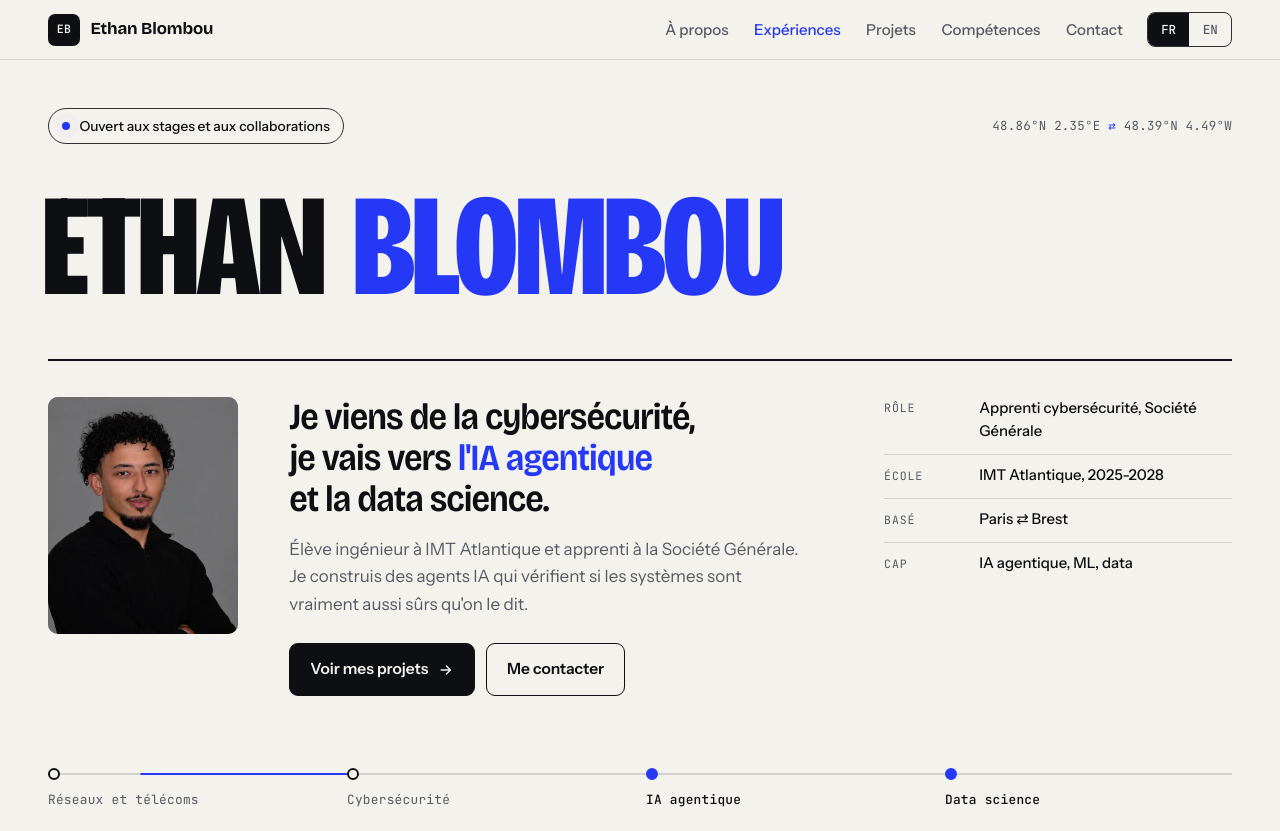
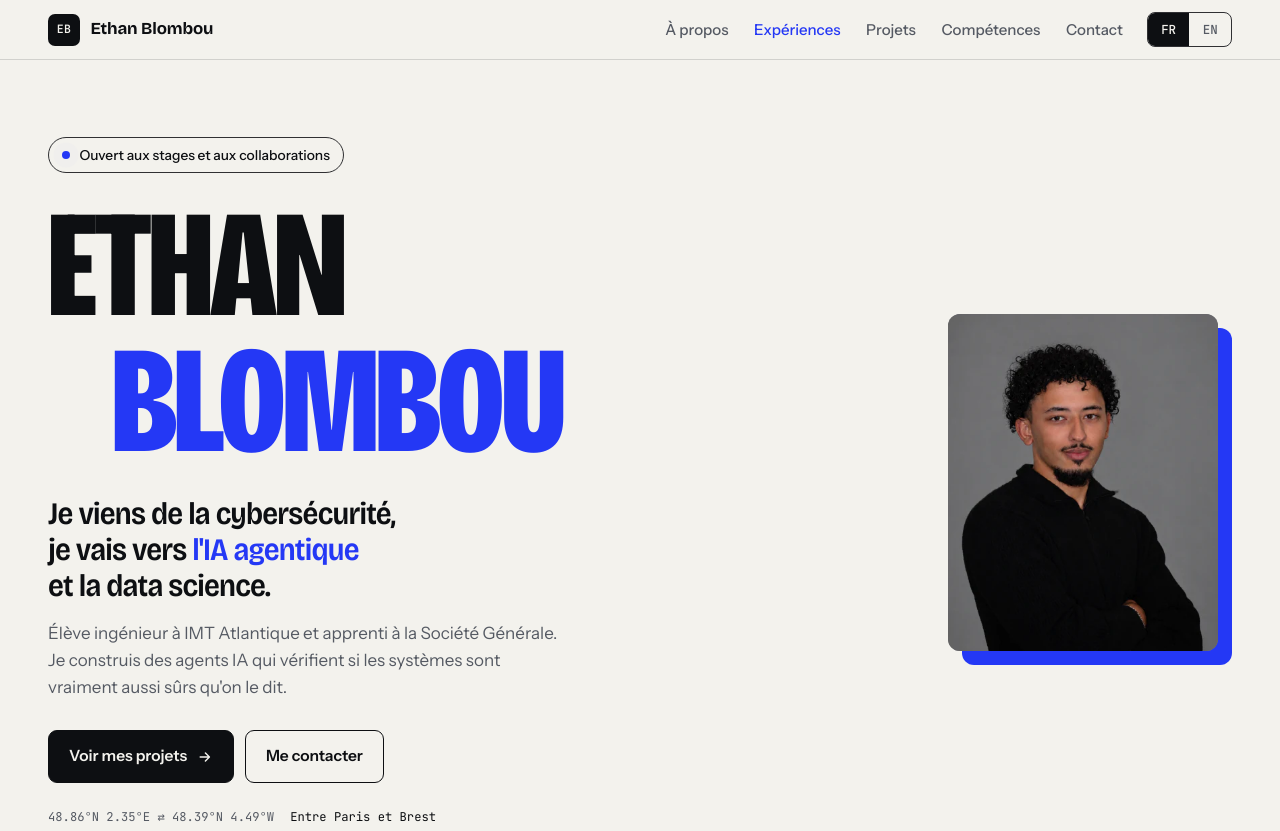
Before and after one commit to BuildRunnerFr/BuildRunnerFr.github.io, a plain HTML site: page index.html in a window 1280 px wide. Shown: the top 831 px of the page. Drawn offline with Linux system fonts and the light colour scheme.

Commit message:
Accueil : retour à la composition texte à gauche, photo à droite

```diff
--- a/assets/css/style.css
+++ b/assets/css/style.css
@@ -173,8 +173,10 @@ button { font: inherit; color: inherit; }
 
 /* ---------- Accueil ---------- */
 
-.hero { padding-block: clamp(1.75rem, 4vw, 3rem) clamp(3rem, 7vw, 5.5rem); }
-.hero__top { display: flex; flex-wrap: wrap; align-items: center; justify-content: space-between; gap: 0.75rem 1.5rem; }
+.hero { padding-block: clamp(2.5rem, 6vw, 5rem) clamp(3rem, 7vw, 5.5rem); }
+.hero__grid { display: grid; gap: clamp(2.5rem, 6vw, 4rem); align-items: center; }
+@media (min-width: 900px) { .hero__grid { grid-template-columns: minmax(0, 1fr) auto; } }
+
 .badge {
   display: inline-flex; align-items: center; gap: 0.6rem;
   padding: 0.38rem 0.8rem; border: 1px solid var(--line-strong); border-radius: 999px;
@@ -186,60 +188,39 @@ button { font: inherit; color: inherit; }
   animation: ping 2.6s ease-out infinite;
 }
 @keyframes ping { 0% { transform: scale(1); opacity: 0.6; } 75%, 100% { transform: scale(3.2); opacity: 0; } }
-.hero__coords { font-family: var(--mono); font-size: 0.78rem; color: var(--muted); letter-spacing: 0.02em; }
-.hero__coords span { color: var(--blue); }
 
 .hero__name {
   font-family: var(--display); font-weight: 800; font-stretch: 75%;
-  font-size: clamp(4rem, 21vw, 9rem); line-height: 0.84; letter-spacing: -0.02em;
-  margin: clamp(1.25rem, 3vw, 2.25rem) 0 clamp(1.75rem, 4vw, 3rem) -0.04em;
-  text-transform: uppercase;
+  font-size: clamp(4rem, 12.5vw, 9.5rem); line-height: 0.84; letter-spacing: -0.02em;
+  margin: 1.4rem 0 1.7rem; text-transform: uppercase;
 }
 .hero__name .line { display: block; overflow: hidden; padding-block: 0.04em 0.02em; }
 .hero__name .line > span { display: block; }
-.hero__name .line:last-child { color: var(--blue); }
-@media (min-width: 900px) {
-  .hero__name { display: flex; gap: 0.2em; font-size: min(11.3vw, 10.6rem); white-space: nowrap; }
-}
+.hero__name .line:last-child { color: var(--blue); padding-left: 0.42em; }
 .js .hero__name .line > span { animation: up 0.95s var(--ease) both; }
 .js .hero__name .line:last-child > span { animation-delay: 0.09s; }
 @keyframes up { from { transform: translateY(105%); } to { transform: none; } }
 
-.hero__grid {
-  display: grid; gap: 1.75rem clamp(1.5rem, 4vw, 3.5rem);
-  grid-template-columns: minmax(0, 1fr);
-  padding-top: clamp(1.5rem, 3vw, 2.25rem); border-top: 2px solid var(--ink);
-}
-.portrait { width: 132px; }
-.portrait picture { display: block; aspect-ratio: 4 / 5; overflow: hidden; border-radius: 10px; background: #77787c; }
-.portrait img { width: 100%; height: 100%; object-fit: cover; object-position: 46% 14%; transform: scale(1.18); transform-origin: 46% 22%; }
 .hero__statement {
   font-family: var(--display); font-weight: 600; font-stretch: 90%;
-  font-size: clamp(1.5rem, 3vw, 2.3rem); line-height: 1.12; letter-spacing: -0.025em;
-  max-width: 21ch; text-wrap: balance;
+  font-size: clamp(1.4rem, 2.6vw, 1.95rem); line-height: 1.15; letter-spacing: -0.025em;
+  max-width: 22ch; text-wrap: balance;
 }
 .hero__statement em { font-style: normal; color: var(--blue); }
 .hero__lead { margin-top: 1rem; color: var(--muted); max-width: 46ch; }
-.hero__cta { display: flex; flex-wrap: wrap; gap: 0.7rem; margin-top: 1.6rem; }
+.hero__cta { display: flex; flex-wrap: wrap; gap: 0.7rem; margin-top: 1.8rem; }
+.hero__place { display: flex; flex-wrap: wrap; gap: 0.3rem 1rem; margin-top: 1.6rem; font-family: var(--mono); font-size: 0.76rem; color: var(--muted); }
+.hero__place-name { color: var(--ink); }
 
-.fiche { font-size: 0.93rem; align-self: start; }
-.fiche > div { display: grid; grid-template-columns: 5.2rem minmax(0, 1fr); gap: 0.75rem; padding: 0.6rem 0; border-top: 1px solid var(--line); }
-.fiche > div:first-child { border-top: 0; padding-top: 0; }
-.fiche dt { font-family: var(--mono); font-size: 0.72rem; letter-spacing: 0.08em; text-transform: uppercase; color: var(--muted); padding-top: 0.2em; }
-.fiche dd { font-weight: 500; }
+.portrait { position: relative; width: 190px; margin-right: 14px; }
+.portrait::before { content: ""; position: absolute; inset: 14px -14px -14px 14px; background: var(--blue); border-radius: 12px; }
+.portrait picture { position: relative; display: block; aspect-ratio: 4 / 5; overflow: hidden; border-radius: 12px; background: #77787c; }
+.portrait img { width: 100%; height: 100%; object-fit: cover; object-position: 46% 8%; }
+@media (min-width: 900px) { .portrait { width: 270px; } }
 
-@media (min-width: 720px) {
-  .hero__grid { grid-template-columns: 150px minmax(0, 1fr); }
-  .portrait { width: 150px; }
-  .fiche { grid-column: 2; }
-}
-@media (min-width: 1040px) {
-  .hero__grid { grid-template-columns: 190px minmax(0, 1.25fr) minmax(0, 0.8fr); }
-  .portrait { width: 190px; }
-  .fiche { grid-column: auto; }
-}
-.js .hero__grid > *, .js .hero__top, .js .route { animation: fade 0.9s 0.25s var(--ease) both; }
-.js .hero__top { animation-delay: 0s; }
+.js .hero__text > :not(.hero__name), .js .portrait, .js .route { animation: fade 0.9s 0.2s var(--ease) both; }
+.js .hero__text > .badge { animation-delay: 0s; }
+.js .portrait { animation-delay: 0.3s; }
 .js .route { animation-delay: 0.45s; }
 @keyframes fade { from { opacity: 0; transform: translateY(14px); } to { opacity: 1; transform: none; } }
 
--- a/index.html
+++ b/index.html
@@ -48,27 +48,24 @@
 
   <section class="hero" id="home">
     <div class="wrap">
-      <div class="hero__top">
-        <p class="badge"><span class="badge__dot" aria-hidden="true"></span>Ouvert aux stages et aux collaborations</p>
-        <p class="hero__coords" aria-hidden="true">48.86°N 2.35°E <span>⇄</span> 48.39°N 4.49°W</p>
-      </div>
-      <h1 class="hero__name"><span class="line"><span>Ethan</span></span> <span class="line"><span>Blombou</span></span></h1>
       <div class="hero__grid">
-        <figure class="portrait">
-          <picture>
-            <source type="image/webp" srcset="/assets/ethan-400.webp 400w, /assets/ethan-640.webp 640w" sizes="200px">
-            <img src="/assets/ethan.jpg" alt="Portrait d&#x27;Ethan Blombou, souriant légèrement, bras croisés, en pull noir" width="890" height="1205" fetchpriority="high" decoding="async">
-          </picture>
-        </figure>
-        <div class="hero__pitch">
+        <div class="hero__text">
+          <p class="badge"><span class="badge__dot" aria-hidden="true"></span>Ouvert aux stages et aux collaborations</p>
+          <h1 class="hero__name"><span class="line"><span>Ethan</span></span> <span class="line"><span>Blombou</span></span></h1>
           <p class="hero__statement">Je viens de la cybersécurité, je vais vers <em>l'IA agentique</em> et la data science.</p>
           <p class="hero__lead">Élève ingénieur à IMT Atlantique et apprenti à la Société Générale. Je construis des agents IA qui vérifient si les systèmes sont vraiment aussi sûrs qu'on le dit.</p>
           <p class="hero__cta">
             <a class="btn btn--solid" href="#projects">Voir mes projets<svg class="arrow" viewBox="0 0 20 20" width="16" height="16" aria-hidden="true"><path d="M4 10h11M10.5 5l5 5-5 5" fill="none" stroke="currentColor" stroke-width="1.8" stroke-linecap="round" stroke-linejoin="round"/></svg></a>
             <a class="btn btn--line" href="#contact">Me contacter</a>
           </p>
+          <p class="hero__place"><span aria-hidden="true">48.86°N 2.35°E ⇄ 48.39°N 4.49°W</span><span class="hero__place-name">Entre Paris et Brest</span></p>
         </div>
-        <dl class="fiche"><div><dt>Rôle</dt><dd>Apprenti cybersécurité, Société Générale</dd></div><div><dt>École</dt><dd>IMT Atlantique, 2025-2028</dd></div><div><dt>Basé</dt><dd>Paris ⇄ Brest</dd></div><div><dt>Cap</dt><dd>IA agentique, ML, data</dd></div></dl>
+        <figure class="portrait">
+          <picture>
+            <source type="image/webp" srcset="/assets/ethan-400.webp 400w, /assets/ethan-640.webp 640w" sizes="(min-width: 900px) 270px, 190px">
+            <img src="/assets/ethan.jpg" alt="Portrait d&#x27;Ethan Blombou, souriant légèrement, bras croisés, en pull noir" width="890" height="1205" fetchpriority="high" decoding="async">
+          </picture>
+        </figure>
       </div>
       <div class="route" role="img" aria-label="Mon parcours, des réseaux vers l&#x27;IA agentique et la data science">
         <div class="route__track" aria-hidden="true"><span class="route__packet"></span></div>
@@ -82,7 +79,7 @@
       <header class="shead"><p class="shead__k"><span class="shead__n">01</span>À propos</p><h2 class="shead__t reveal" id="about-title">Un pied dans la cyber, l'autre dans l'IA.</h2></header>
       <div class="about">
         <div class="prose reveal"><p>Je suis élève ingénieur à IMT Atlantique (informatique, réseaux et télécoms, 2025-2028), en apprentissage à la Société Générale, au Group CIO Office : stratégie IT et cyber.</p><p>Mon fil rouge : je viens des réseaux et de la cybersécurité, et je vais vers l'IA agentique et la data science. Les projets que je préfère sont à la jonction des deux : des agents qui contrôlent, croisent des sources et rapportent des preuves.</p><p>Je fais beaucoup de hackathons. C'est ma façon de découvrir un domaine, de construire quelque chose de concret et de sortir de ma zone de confort.</p></div>
-        <dl class="facts reveal"><div><dt>Langues</dt><dd>Français natif, anglais C1, espagnol B1</dd></div><div><dt>À côté</dt><dd>Échecs (environ 1250 Elo), foot, CTF sur Root-Me, TryHackMe et Hack The Box, finance quantitative et investissement personnel</dd></div></dl>
+        <dl class="facts reveal"><div><dt>Basé</dt><dd>Entre Paris et Brest</dd></div><div><dt>École</dt><dd>IMT Atlantique, 2025-2028</dd></div><div><dt>Alternance</dt><dd>Société Générale, Group CIO Office</dd></div><div><dt>Langues</dt><dd>Français natif, anglais C1, espagnol B1</dd></div><div><dt>À côté</dt><dd>Échecs (environ 1250 Elo), foot, CTF sur Root-Me, TryHackMe et Hack The Box, finance quantitative et investissement personnel</dd></div></dl>
       </div>
     </div>
   </section>
```
Also changed, not shown: en/index.html (+11 -14 lines), 1 other file.
